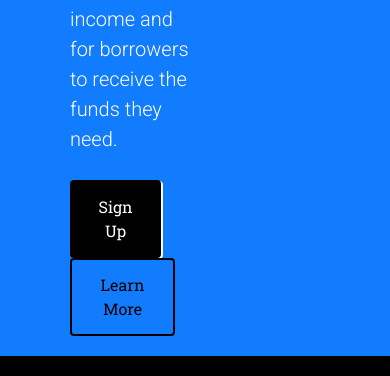
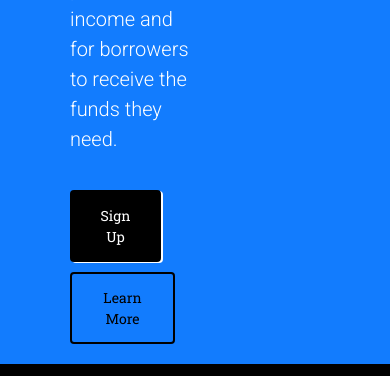
Before and after one commit to Mo-Amin/LendSmart, a plain HTML site: page index.html in a window 390 px wide. Shown: the part 653-1029 px from the top of the page. Drawn offline with nearby package versions, Linux system fonts and the light colour scheme.

Commit message:
More responsive

```diff
--- a/index.css
+++ b/index.css
@@ -7,6 +7,13 @@ li a, .navbar-brand{
     font-weight: 500;
 }
 
+@media (max-width:709px){
+  #ButtonSection > *{
+    margin-top: 10px;
+    font-size: 14px;
+  }
+
+}
 #LendSmartImg{
   margin-right: 5px;
 }
```
